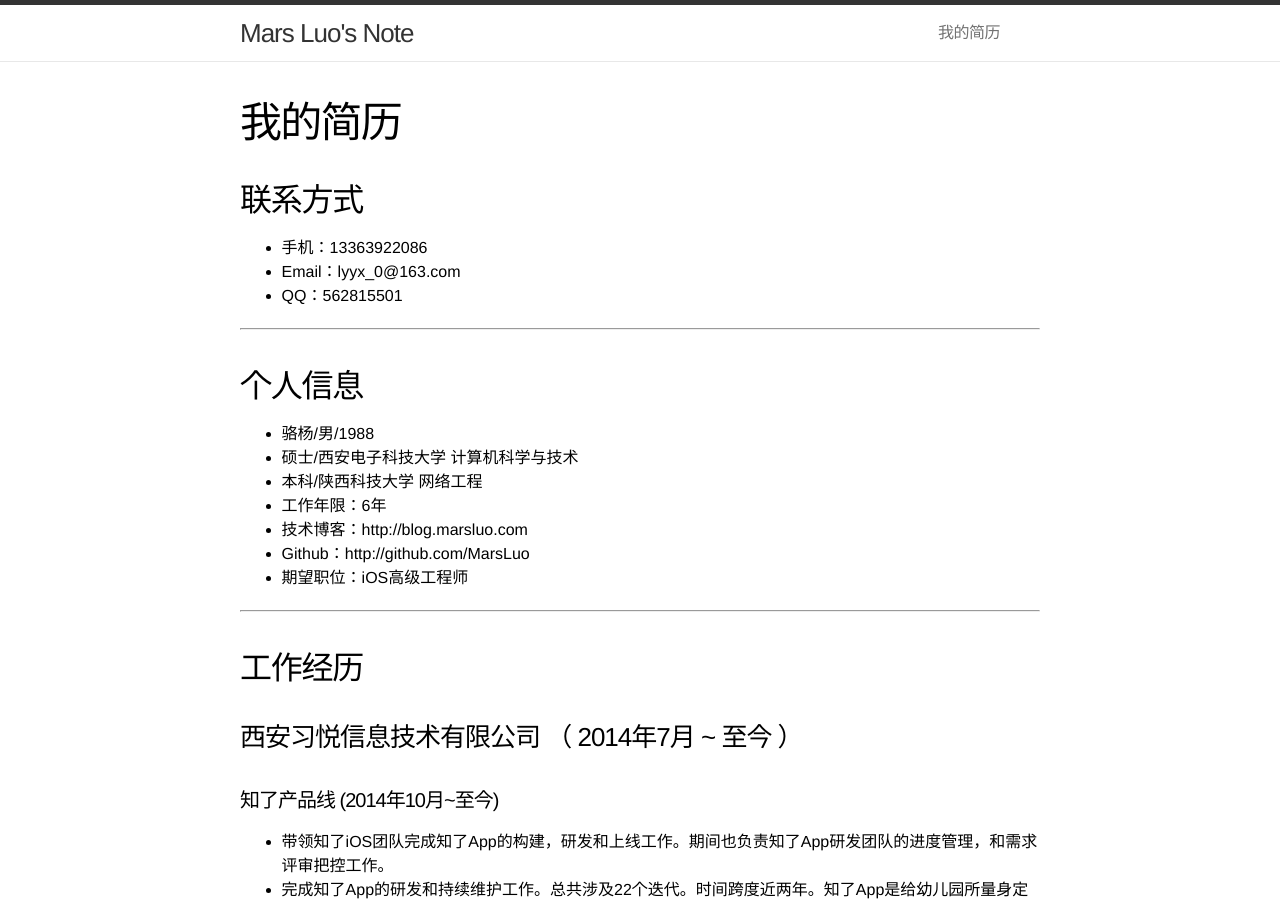
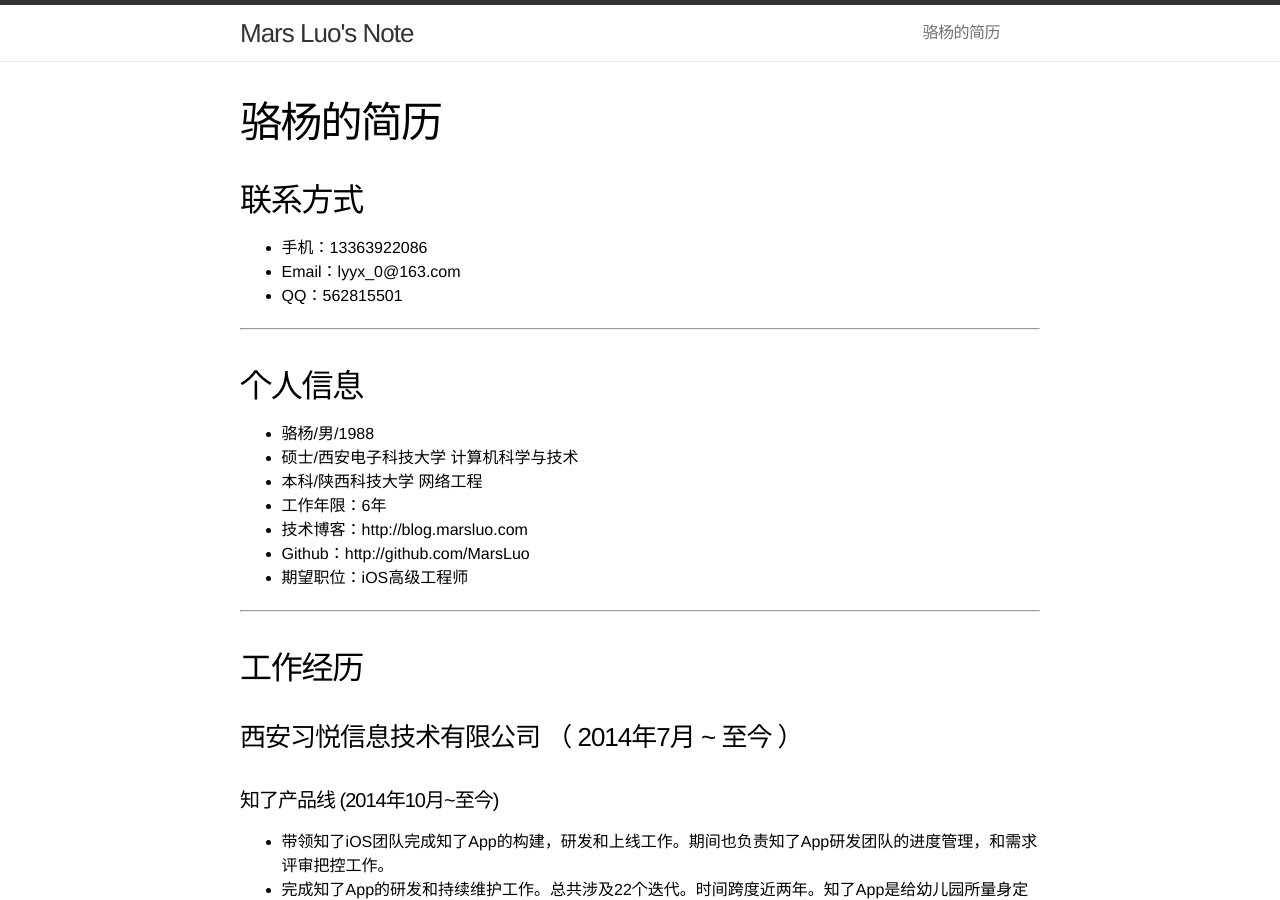
Before and after one commit to MarsLuo/marsluo.github.com, a Jekyll site: the page built from about.md, in a window 1280 px wide and 900 px high. Built offline with Jekyll 4.4.1, drawn with Linux system fonts in a browser that asks for light colours; comment, search, counter and statistics services are not loaded.

Commit message:
更新简历名称

```diff
--- a/about.md
+++ b/about.md
@@ -1,6 +1,6 @@
 ---
 layout: page
-title: 我的简历
+title: 骆杨的简历
 permalink: /about/
 ---
 
```
